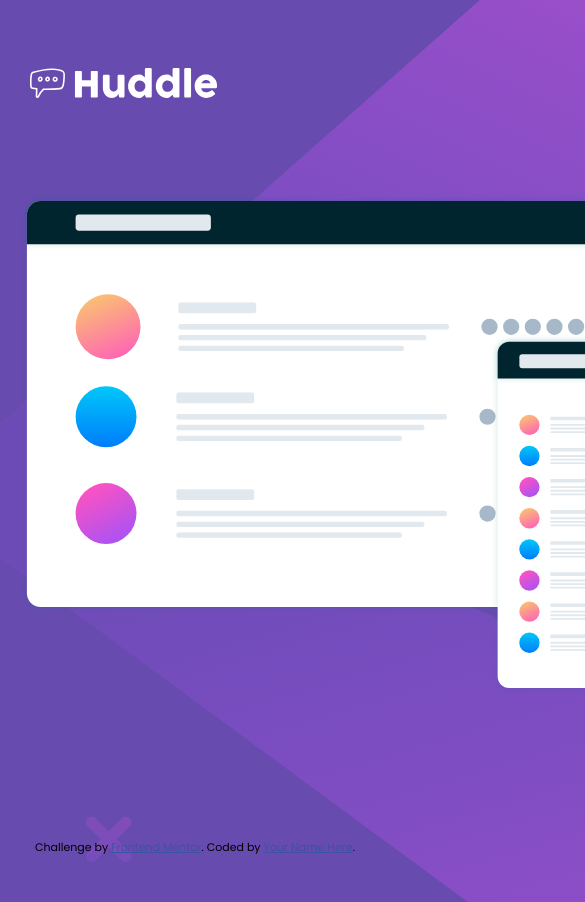
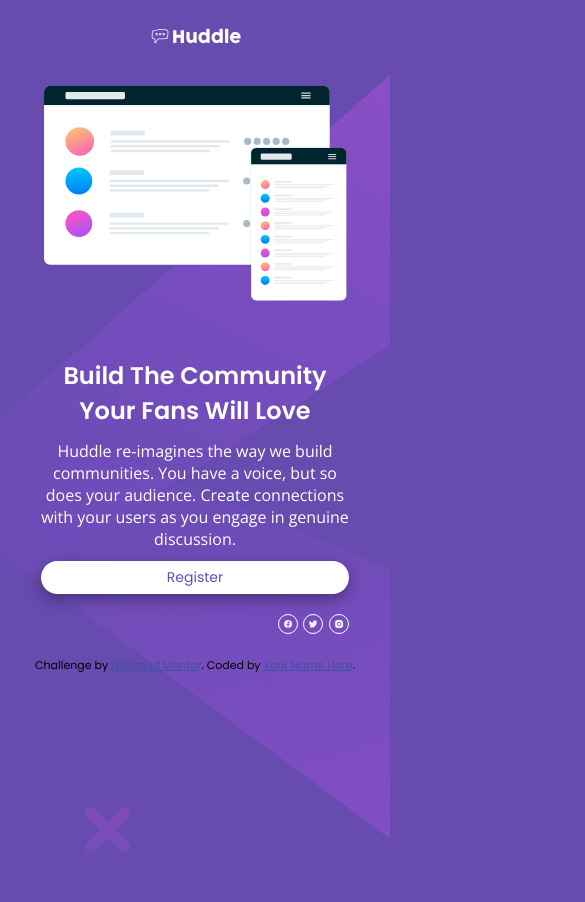
Before and after one commit to isismd/huddle-landing-page, a plain HTML site: page index.html in a window 390 px wide. Shown: the top 902 px of the page, 585 px wide, since content can reach past the window. Drawn offline with nearby package versions, Linux system fonts and the light colour scheme; files whose address does not match are found by name.

Commit message:
Update styles.css

```diff
--- a/src/css/styles.css
+++ b/src/css/styles.css
@@ -95,3 +95,68 @@ body {
     filter:brightness(0) saturate(100%) invert(87%) sepia(20%) saturate(5619%) hue-rotate(250deg);
 
 }
+
+@media (max-width: 1024px){
+    html {
+        font-size: 50%;
+    }
+    body {
+        margin: 6rem;
+        overflow-x: unset;
+    }
+
+    #logo {
+        height: 6rem;
+    }
+
+    .container {
+        display: block;
+        justify-items: center;
+        align-content: center;
+    }
+
+    #illustration {
+        height: 90rem;
+        width: auto;
+    }
+
+    #content {
+        text-align: center;
+        margin-left: 0px;
+    }
+    #title {
+        font-size: 3rem;
+    }
+    #description {
+        font-size: 3rem;
+    }
+
+    #register {
+        max-width: unset;
+    }
+
+    #social-area {
+        margin-top: 5rem;
+        text-align: center;
+        margin-bottom: 5rem;
+    }
+}
+
+@media (max-width: 770px){
+    html {
+        font-size: 25%;
+    }
+
+    #illustration {
+        max-height: 55rem;
+    }
+
+    #description {
+        font-size: 4rem;
+    }
+
+    #register {
+        font-size: 3.5rem;
+    }
+
+}
```
